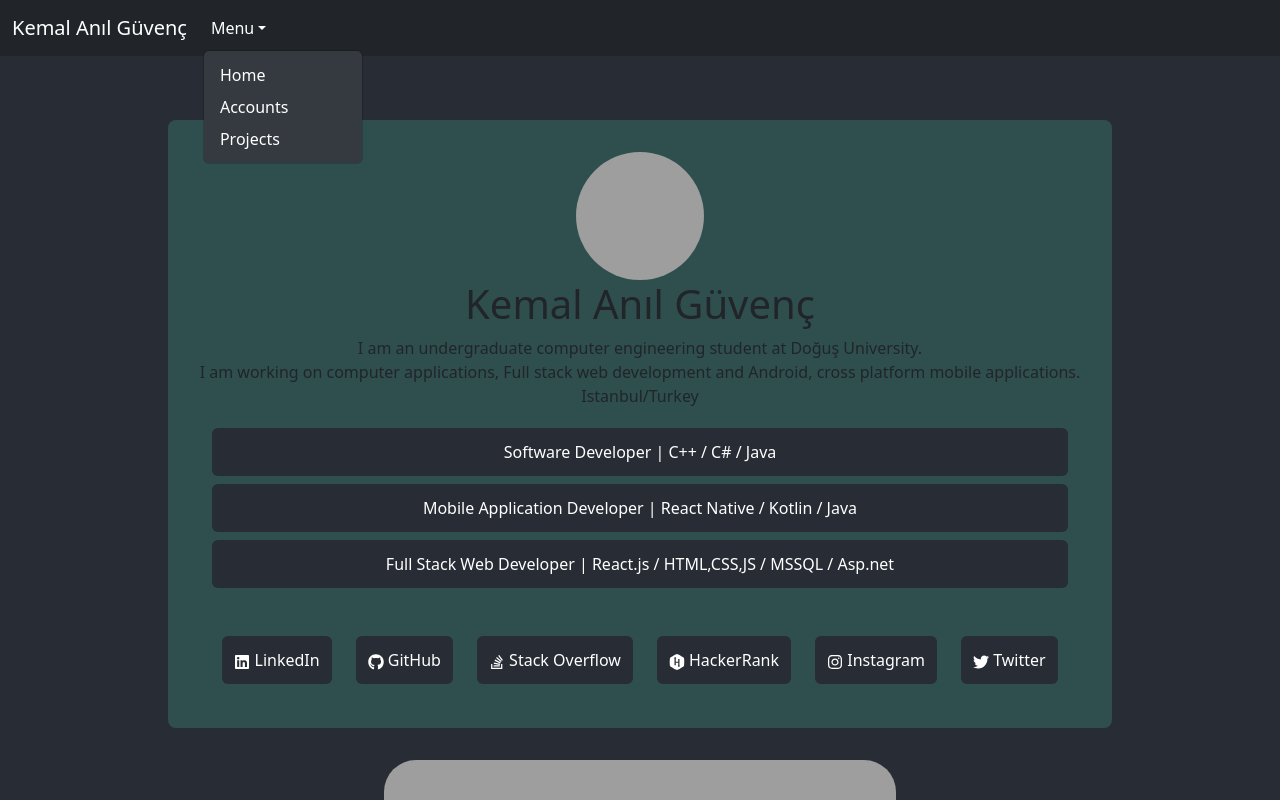
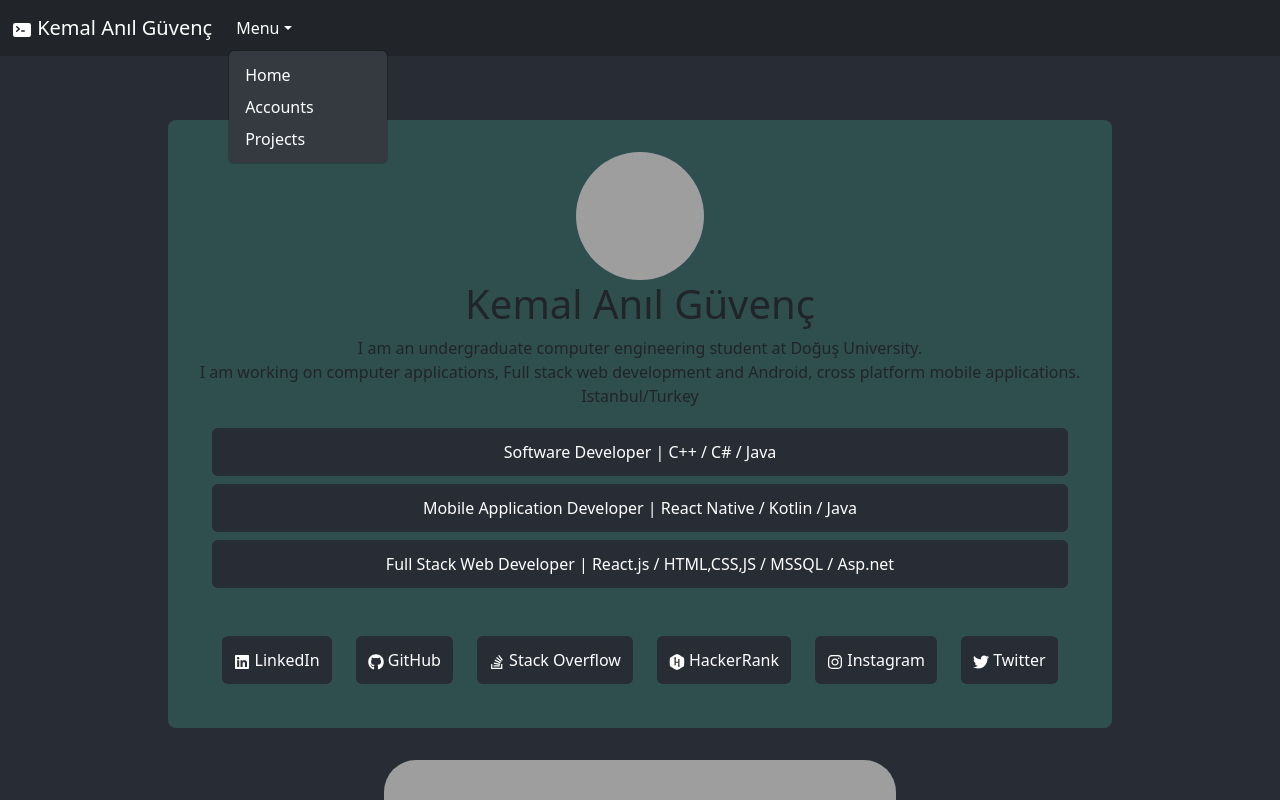
Before and after one commit to Anilgvnc/Personal-Website, a React (Create React App) app: page / in a window 1280 px wide. Both pictures are taken after a click on the button "Menu". Shown: the top 800 px of the page. Built offline with nearby package versions, Linux system fonts and the light colour scheme; grey boxes are pictures that could not be loaded.

Commit message:
Router.js bug fixed

```diff
--- a/src/components/Rate.css
+++ b/src/components/Rate.css
@@ -10,3 +10,8 @@ input[type=radio] {
 .star {
     cursor: pointer;
 }
+
+.routeLink {
+    padding: 4px;
+    padding-right: 10px;
+}
--- a/src/components/Router.js
+++ b/src/components/Router.js
@@ -1,10 +1,12 @@
 import { Outlet, Link } from "react-router-dom";
+import { HiMiniCommandLine } from "react-icons/hi2";
 //NavBar
 import Container from 'react-bootstrap/Container';
 import Nav from 'react-bootstrap/Nav';
 import Navbar from 'react-bootstrap/Navbar';
 import NavDropdown from 'react-bootstrap/NavDropdown';
 import 'bootstrap/dist/css/bootstrap.min.css';
+
 import './Router.css';
 
 const Router = () => {
@@ -14,7 +16,7 @@ const Router = () => {
                 <Navbar variant="dark" bg="dark" expand="lg">
                     <Container fluid>
                         <Navbar.Brand>
-                            <Link to="/">Kemal Anıl Güvenç</Link>
+                            <Link to="/"><HiMiniCommandLine /> Kemal Anıl Güvenç</Link>
                         </Navbar.Brand>
                         <Navbar.Toggle aria-controls="navbar-dark-example" />
                         <Navbar.Collapse id="navbar-dark-example">
@@ -24,14 +26,14 @@ const Router = () => {
                                     title="Menu"
                                     menuVariant="dark"
                                 >
-                                    <NavDropdown.Item href="/">
-                                        Home
+                                    <NavDropdown.Item>
+                                        <Link to="/">Home</Link>
                                     </NavDropdown.Item>
-                                    <NavDropdown.Item href="/Accounts">
-                                        Accounts
+                                    <NavDropdown.Item>
+                                        <Link to="/Accounts">Accounts</Link>
                                     </NavDropdown.Item>
-                                    <NavDropdown.Item href="/Projects">
-                                        Projects
+                                    <NavDropdown.Item>
+                                        <Link to="/Projects">Projects</Link>
                                     </NavDropdown.Item>
                                 </NavDropdown>
                             </Nav>
```
